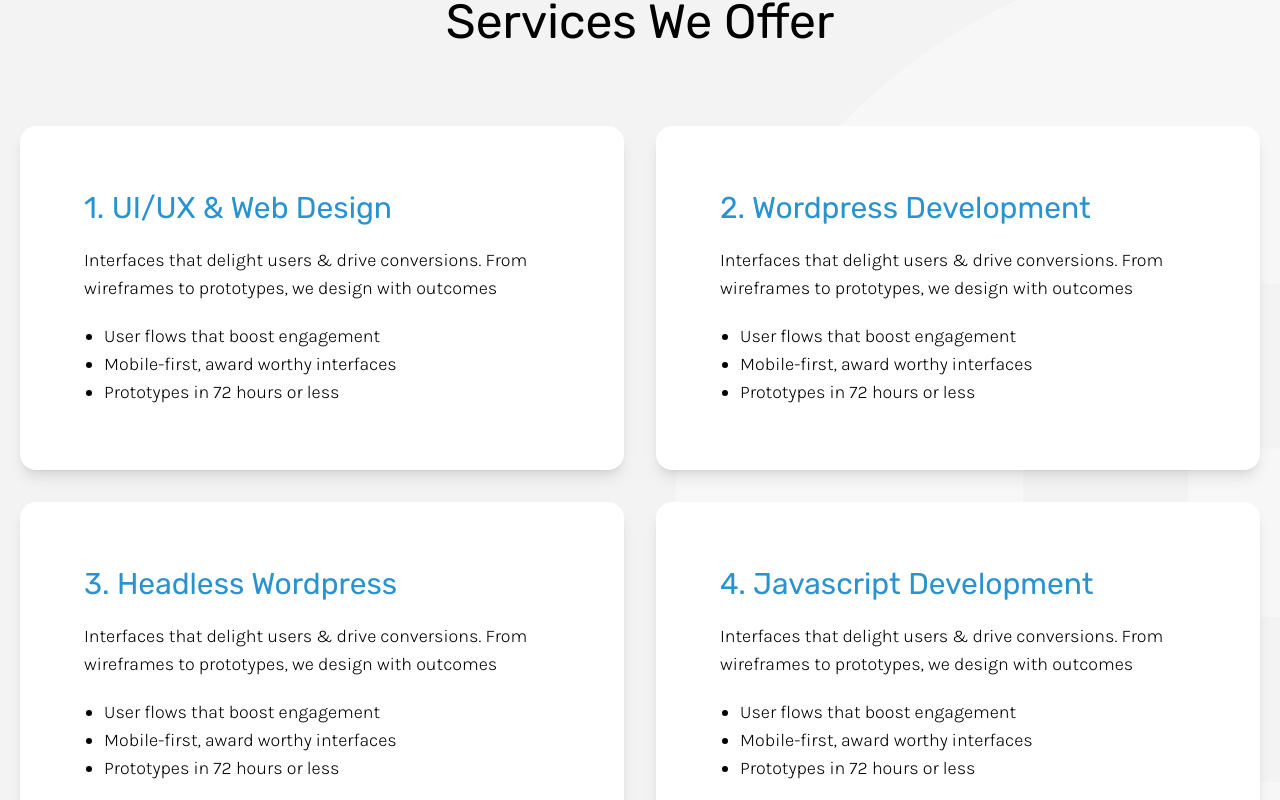
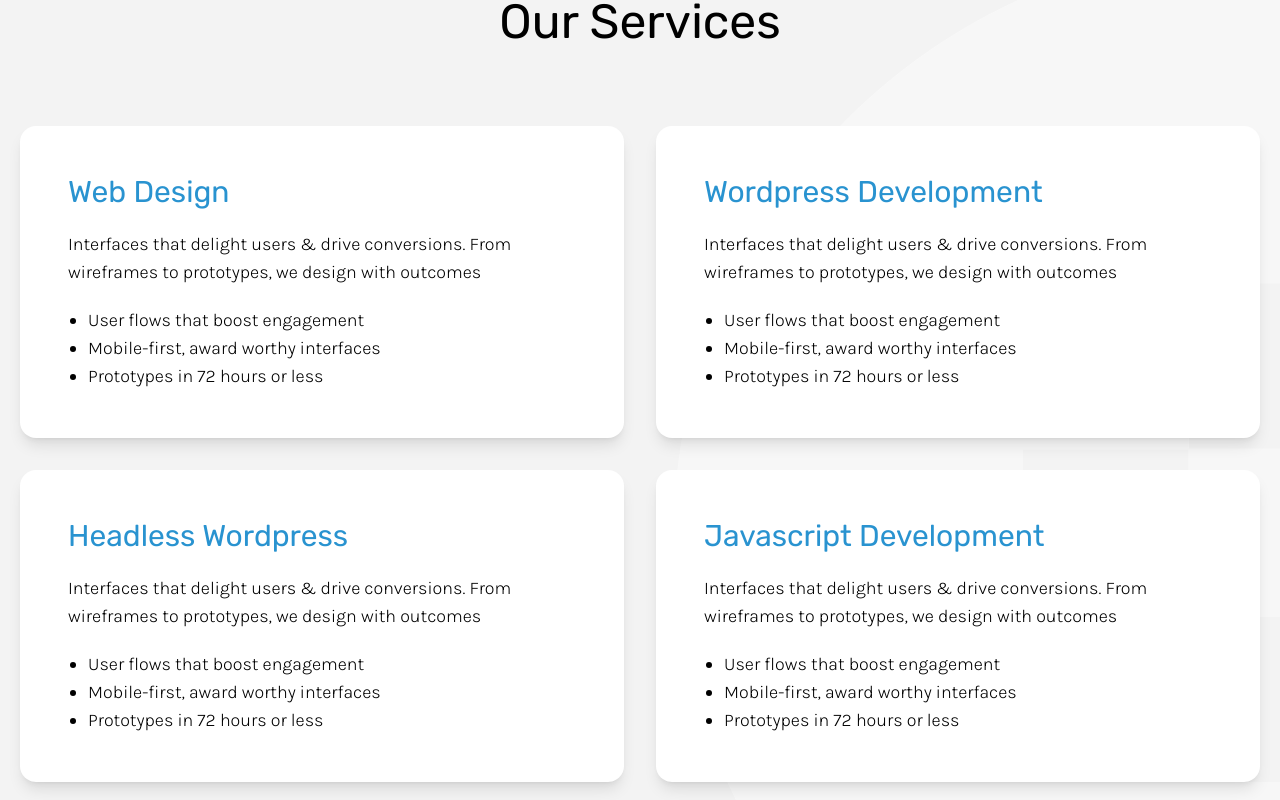
Before and after one commit to devaaronjohnson/big-moon-digital-sveltekit, a SvelteKit app: page / in a window 1280 px wide. Shown: the part 1760-2560 px from the top of the page. Built offline with nearby package versions, Linux system fonts and the light colour scheme.

Commit message:
Update +page.svelte

```diff
--- a/src/routes/+page.svelte
+++ b/src/routes/+page.svelte
@@ -59,11 +59,11 @@
 		<img src="/digital_moon.svg" alt="" class="absolute top-0 left-[50%] w-full opacity-40" />
 		<div class="container_xl relative px-5 2xl:px-0">
 			<h2 class="mb-10 text-center font-rubik text-4xl font-normal lg:mb-20 lg:text-5xl">
-				Services We Offer
+				Our Services
 			</h2>
 			<div class="grid grid-cols-1 gap-8 lg:grid-cols-2">
-				<div class="rounded-2xl bg-white p-8 shadow-lg lg:p-16">
-					<h3 class="mb-5 font-rubik text-3xl font-normal text-lightBlue">1. UI/UX & Web Design</h3>
+				<div class="rounded-2xl bg-white p-8 shadow-lg lg:p-12">
+					<h3 class="mb-5 font-rubik text-3xl font-normal text-lightBlue">Web Design</h3>
 					<p class="mb-5 font-karla text-lg font-light">
 						Interfaces that delight users & drive conversions. From wireframes to prototypes, we
 						design with outcomes
@@ -74,10 +74,8 @@
 						<li class="font-karla text-lg font-light">Prototypes in 72 hours or less</li>
 					</ul>
 				</div>
-				<div class="rounded-2xl bg-white p-8 shadow-lg lg:p-16">
-					<h3 class="mb-5 font-rubik text-3xl font-normal text-lightBlue">
-						2. Wordpress Development
-					</h3>
+				<div class="rounded-2xl bg-white p-8 shadow-lg lg:p-12">
+					<h3 class="mb-5 font-rubik text-3xl font-normal text-lightBlue">Wordpress Development</h3>
 					<p class="mb-5 font-karla text-lg font-light">
 						Interfaces that delight users & drive conversions. From wireframes to prototypes, we
 						design with outcomes
@@ -88,8 +86,8 @@
 						<li class="font-karla text-lg font-light">Prototypes in 72 hours or less</li>
 					</ul>
 				</div>
-				<div class="rounded-2xl bg-white p-8 shadow-lg lg:p-16">
-					<h3 class="mb-5 font-rubik text-3xl font-normal text-lightBlue">3. Headless Wordpress</h3>
+				<div class="rounded-2xl bg-white p-8 shadow-lg lg:p-12">
+					<h3 class="mb-5 font-rubik text-3xl font-normal text-lightBlue">Headless Wordpress</h3>
 					<p class="mb-5 font-karla text-lg font-light">
 						Interfaces that delight users & drive conversions. From wireframes to prototypes, we
 						design with outcomes
@@ -100,9 +98,9 @@
 						<li class="font-karla text-lg font-light">Prototypes in 72 hours or less</li>
 					</ul>
 				</div>
-				<div class="rounded-2xl bg-white p-8 shadow-lg lg:p-16">
+				<div class="rounded-2xl bg-white p-8 shadow-lg lg:p-12">
 					<h3 class="mb-5 font-rubik text-3xl font-normal text-lightBlue">
-						4. Javascript Development
+						Javascript Development
 					</h3>
 					<p class="mb-5 font-karla text-lg font-light">
 						Interfaces that delight users & drive conversions. From wireframes to prototypes, we
@@ -120,7 +118,7 @@
 	<section class="relative bg-darkBackground py-10 lg:py-20">
 		<div class="container_xl px-5 2xl:px-0">
 			<h2 class="mb-10 text-center font-rubik text-4xl font-normal text-white lg:mb-20 lg:text-5xl">
-				Some of Our Work
+				Our Work
 			</h2>
 			<div class="grid grid-cols-1 gap-20 lg:grid-cols-2">
 				<div class="relative">
```
